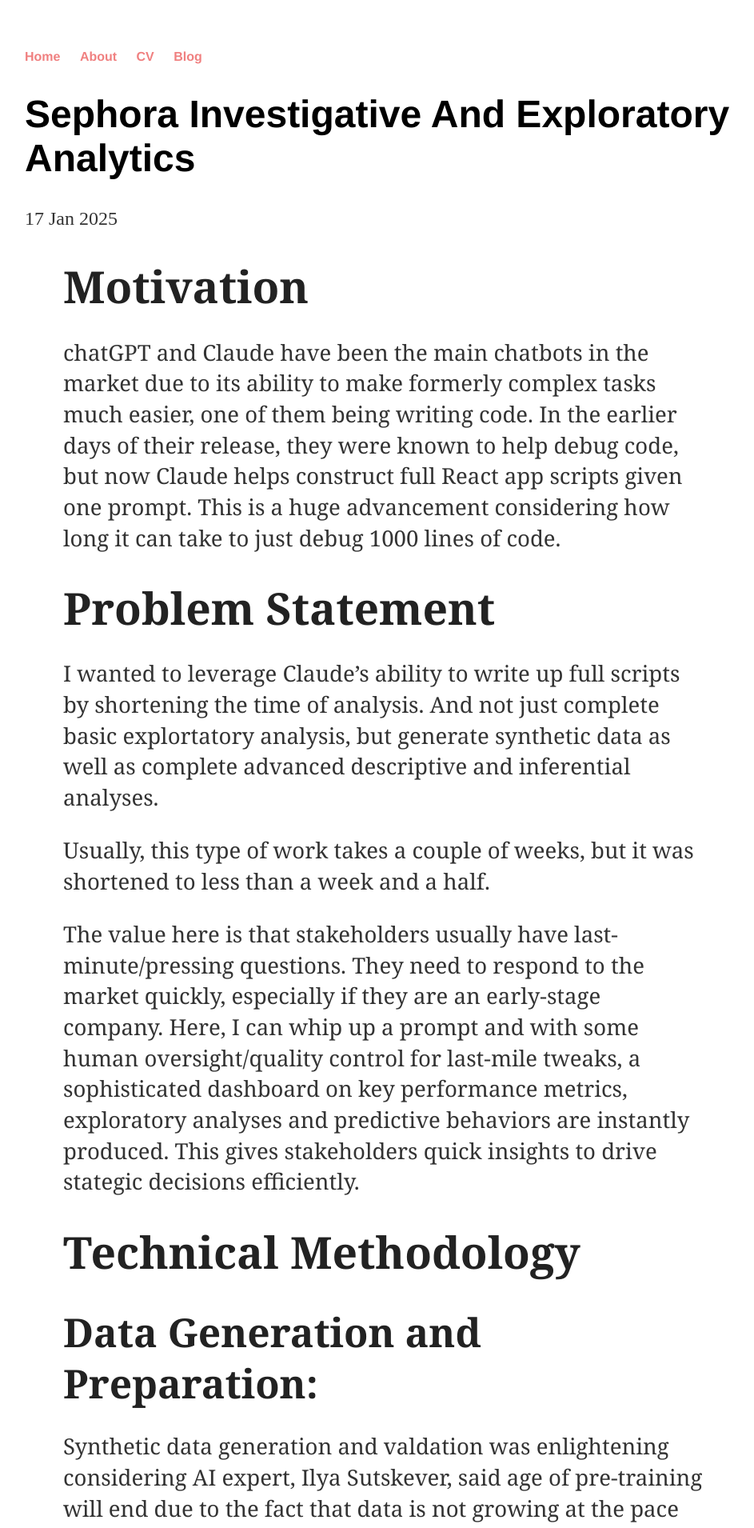
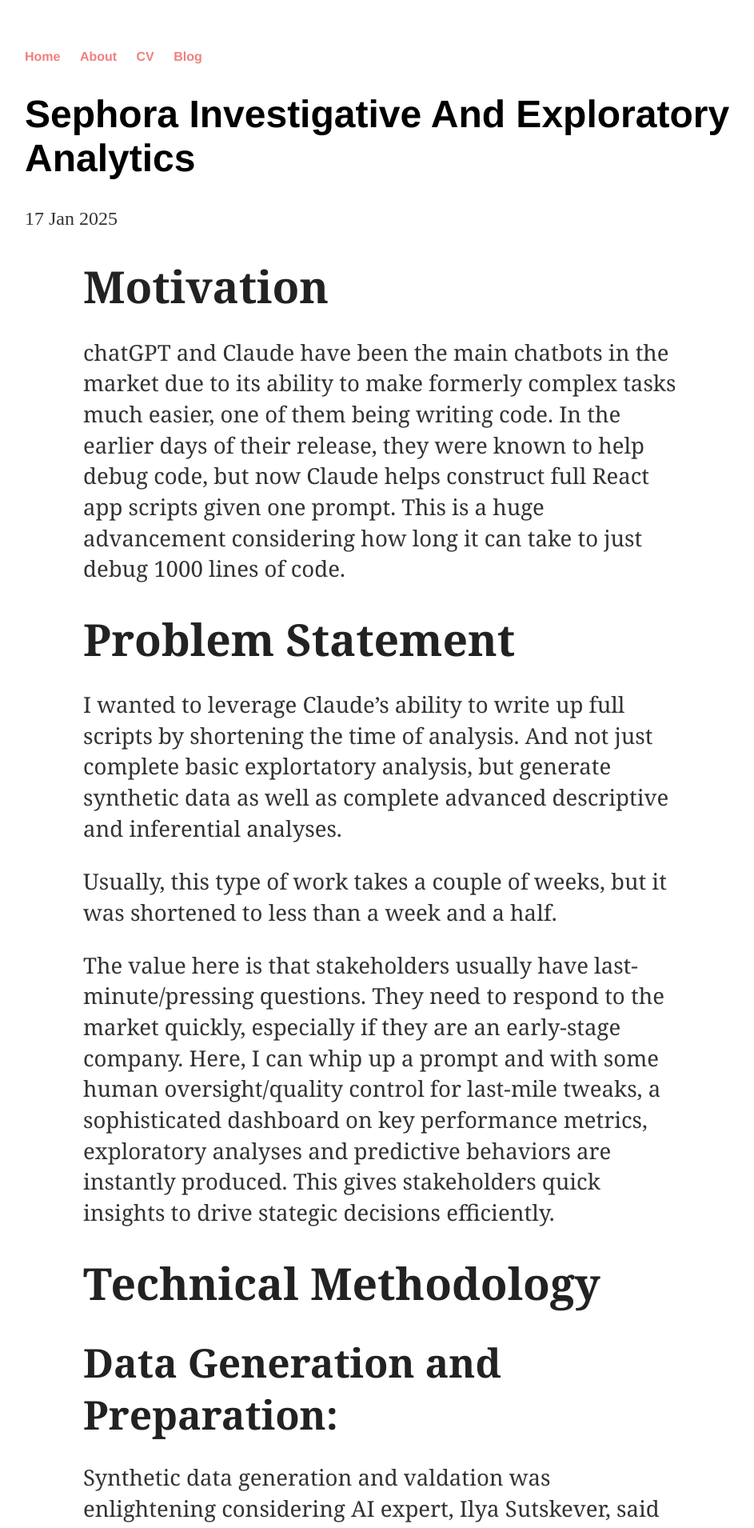
Before and after one commit to mindyng/mindyng.github.io, a Jekyll site: the page built from _posts/2025-01-17-Sephora-Investigative-and-Exploratory-Analytics.md, in a window 1280 px wide. Shown: the top 1910 px of the page at 80% size, without its empty margins (161-1104 px from the left). Built offline with Jekyll 4.4.1, drawn with Linux system fonts in a browser that asks for light colours; our own code applies the rules of GitHub Pages for plain Markdown files.

Commit message:
Update main.css
trying to change blog post format only again

```diff
--- a/css/main.css
+++ b/css/main.css
@@ -36,36 +36,36 @@
 .cv address, .cv p { font-size: 1.2em; }
 .cv .download { float: right; font-size: .8em; text-transform: uppercase; }
 
-/* Formal article styling for blog posts */
+/* Formal article style for blog posts */
 .post-content {
   font-family: Georgia, "Times New Roman", serif;
   font-size: 1.15rem;
   line-height: 1.7;
   color: #222;
-  max-width: 800px;
+  max-width: 750px;
   margin: 2rem auto;
   padding: 0 1rem;
 }
 
-/* Better spacing for paragraphs */
 .post-content p {
   margin-bottom: 1.2rem;
 }
 
-/* Style headers inside posts */
 .post-content h1,
 .post-content h2,
-.post-content h3 {
-  font-family: "Georgia", "Times New Roman", serif;
+.post-content h3,
+.post-content h4 {
+  font-family: Georgia, "Times New Roman", serif;
   margin-top: 2rem;
   margin-bottom: 1rem;
   line-height: 1.3;
 }
 
-/* Optional: blockquote styling */
-.post-content blockquote {
-  font-style: italic;
-  border-left: 3px solid #aaa;
-  padding-left: 1rem;
-  color: #555;
+.post-content ul,
+.post-content ol {
+  margin: 1rem 0 1rem 2rem;
 }
+
+.post-content li {
+  margin-bottom: 0.5rem;
+}
```
